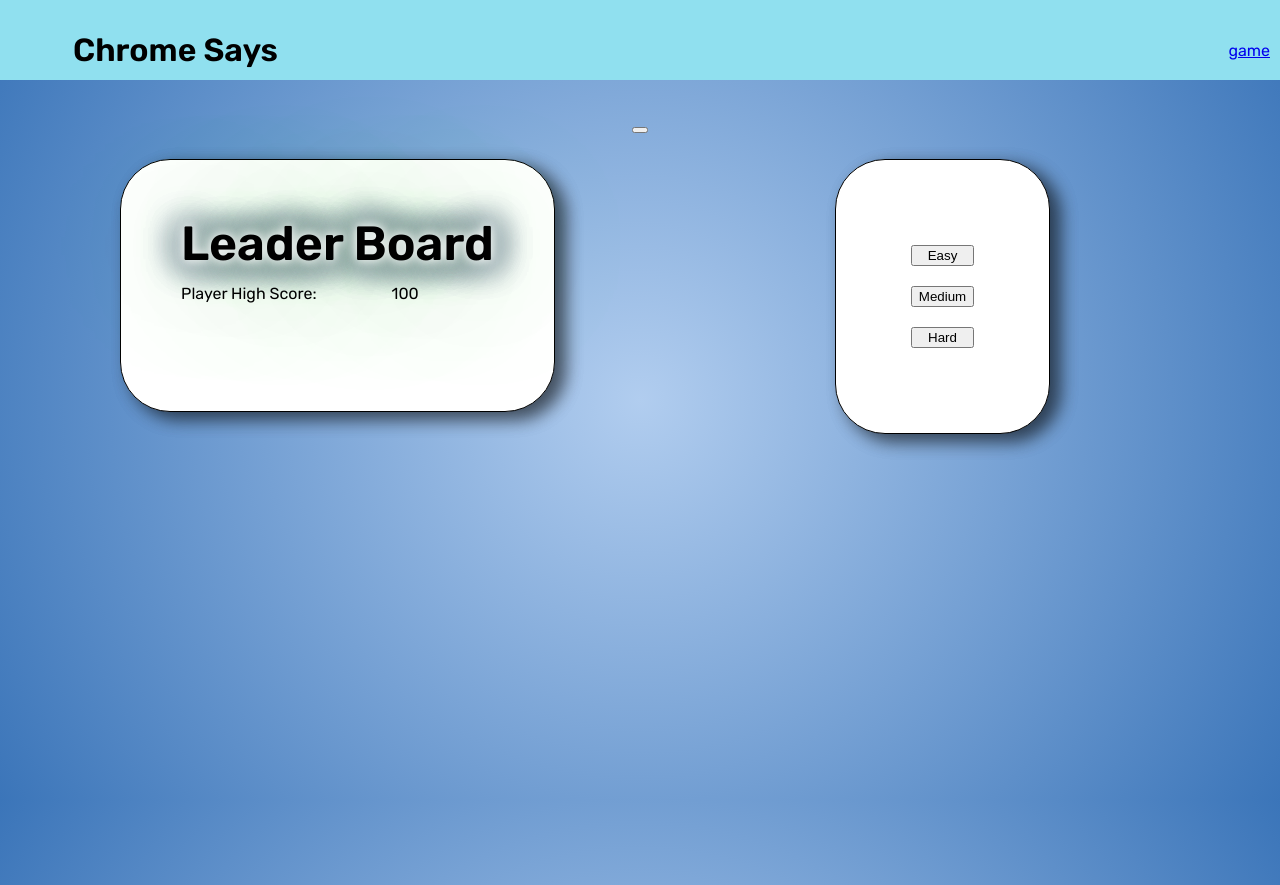
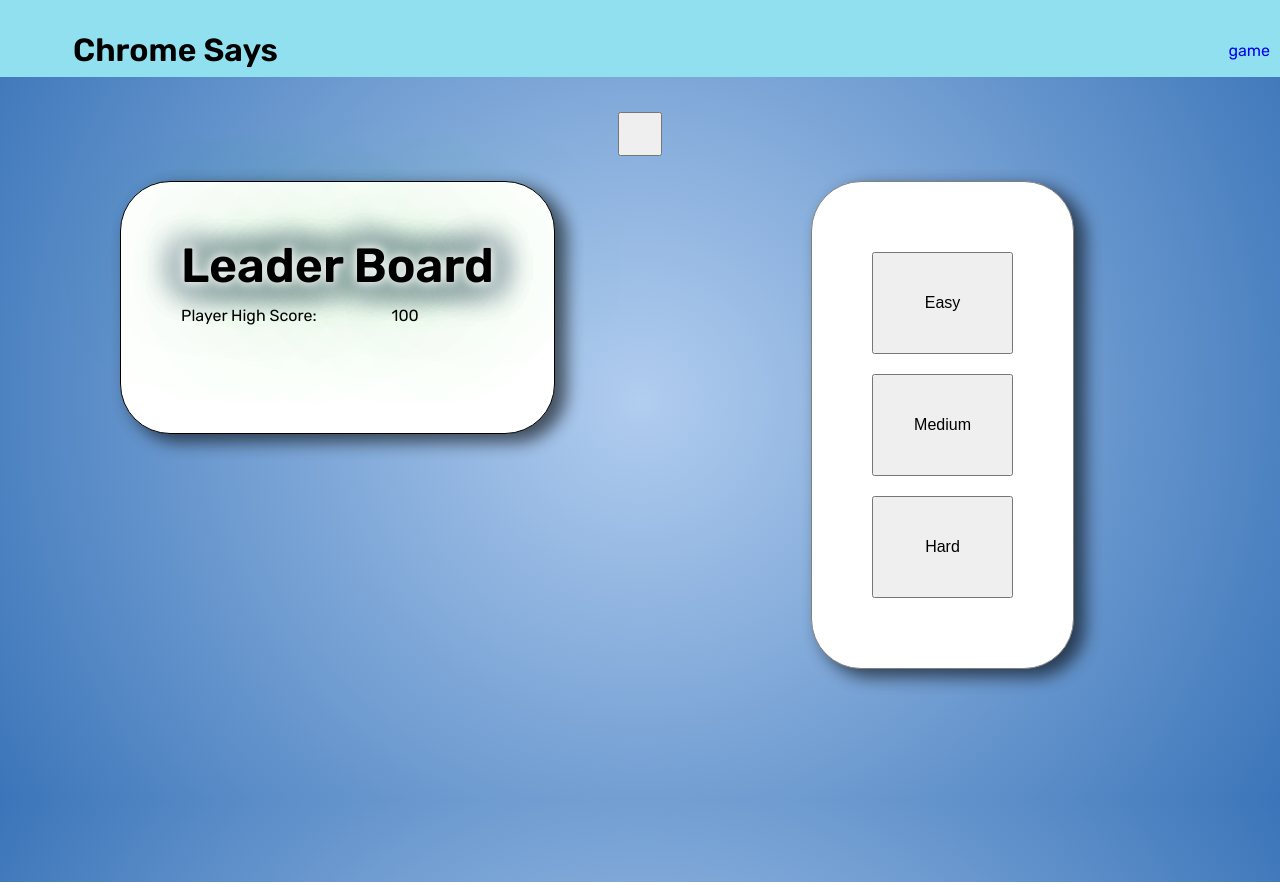
Before and after one commit to Olivia-Pasion/chrome-says, a plain HTML site: page index.html in a window 1280 px wide. Drawn offline with nearby package versions, Linux system fonts and the light colour scheme.

Commit message:
small css changes

```diff
--- a/styles/home.css
+++ b/styles/home.css
@@ -166,10 +166,10 @@ h2 {
     grid-area: difficulty;
 
     background-color: white;
-    padding: 45px;
+    padding: 30px;
 
     box-shadow: 10px 7px 17px rgba(0, 0, 0, 0.369), 10px 7px 17px rgba(0, 0, 0, 0.369);
-    border: 1px solid;
+    border: 1px solid gray;
     border-radius: 50px;
 }
 
@@ -234,3 +234,12 @@ main {
 a:visited {
     color: black;
 }
+
+.level {
+    padding: 40px;
+    font-size: 1em;
+}
+
+.dark-mode {
+    padding: 20px;
+}
--- a/styles/main.css
+++ b/styles/main.css
@@ -1,4 +1,5 @@
 *{
+    text-decoration: none;
     --midnight-blue: #03045eff;
 --dark-cornflower-blue: #023e8aff;
 --star-command-blue: #0077b6ff;
@@ -27,7 +28,7 @@ body {
 }
 
 header {
-    height: 10vh;
+    height: 10%;
     z-index: 999;
     padding: 10px;
     position: sticky;
```
